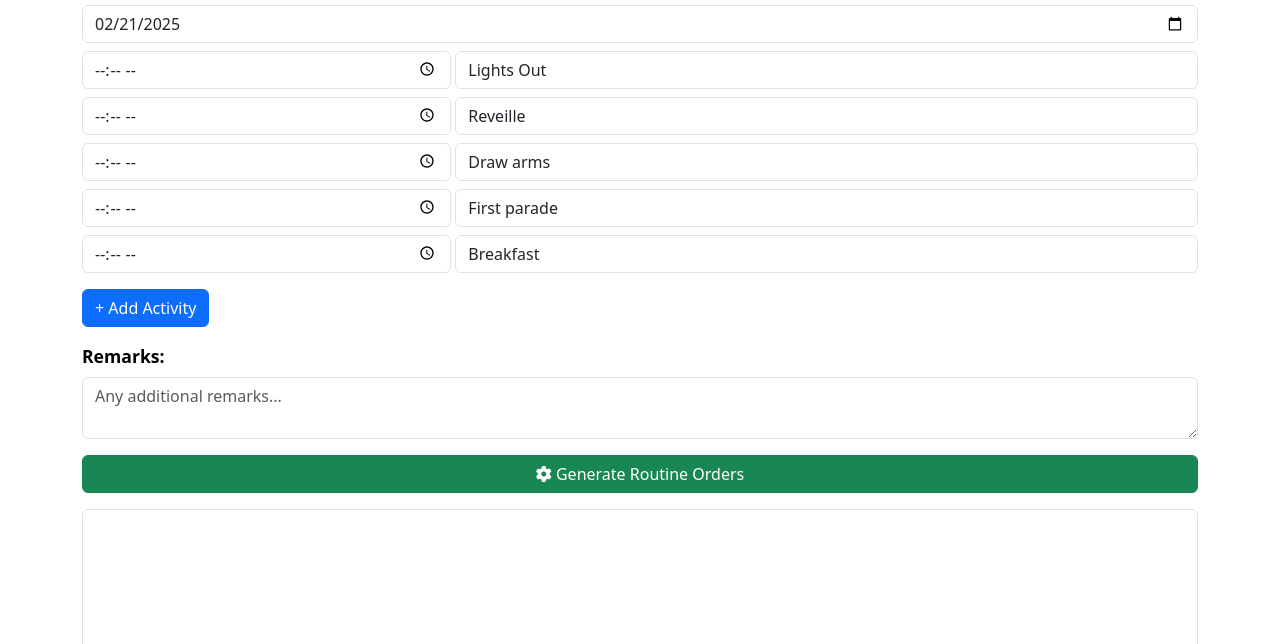
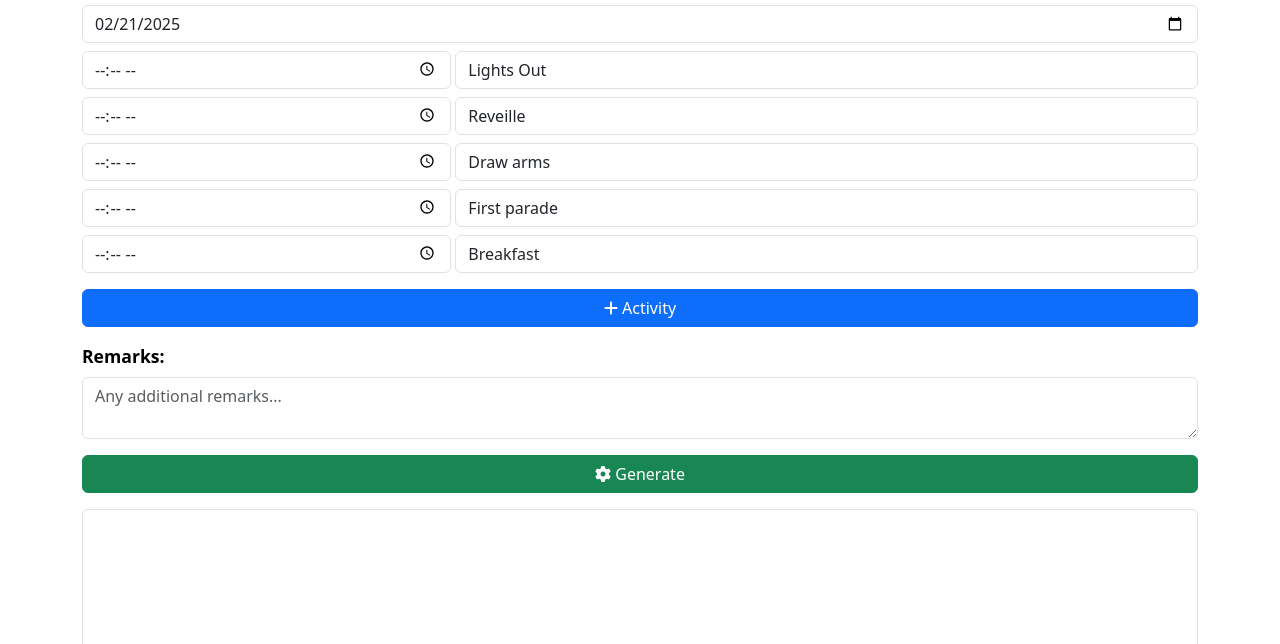
Before and after one commit to n1cholasong/lps-buddy, a plain HTML site: page routine.html in a window 1280 px wide. Shown: the part 156-800 px from the top of the page. Drawn offline with nearby package versions, Linux system fonts and the light colour scheme.

Commit message:
Update routine.html

```diff
--- a/routine.html
+++ b/routine.html
@@ -79,7 +79,7 @@
 
     </div>
     <div>
-        <button class="btn btn-primary mb-3" onclick="addRoutine()">+ Add Activity</button>
+        <button class="btn btn-primary w-100 mb-3" onclick="addRoutine()"><i class="fa-solid fa-plus"></i> Activity</button>
     </div>
     <!-- Remarks Field -->
     <label class="form-label">Remarks:</label>
@@ -87,7 +87,7 @@
 
     <!-- Generate and Copy Buttons -->
     <button class="btn btn-success w-100 mb-3" onclick="generateRoutineOrders()">
-      <i class="fa-solid fa-gear"></i> Generate Routine Orders
+      <i class="fa-solid fa-gear"></i> Generate
     </button>
     <textarea id="output" class="form-control mb-2" readonly></textarea>
     <button class="btn btn-secondary w-100" onclick="copyText()">
```
